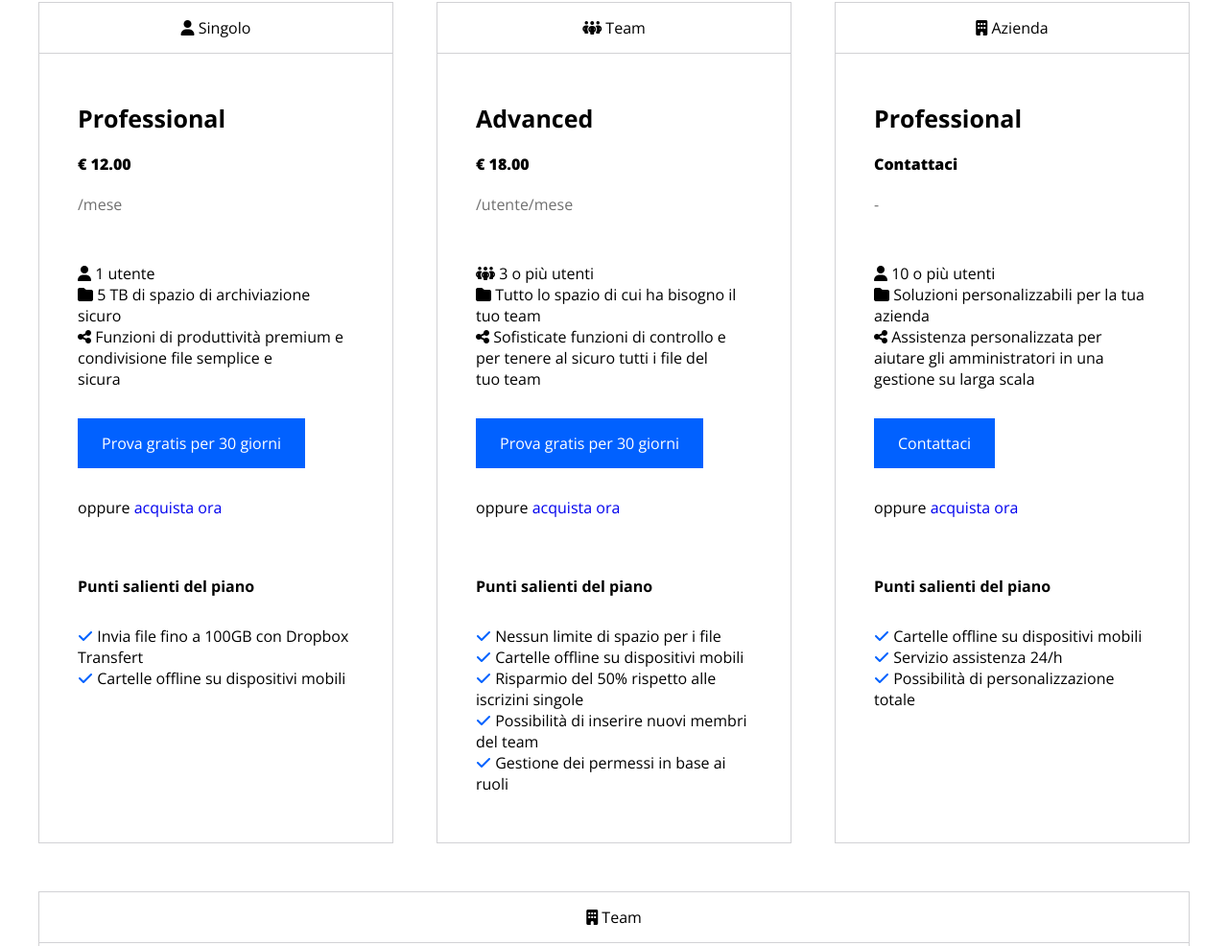
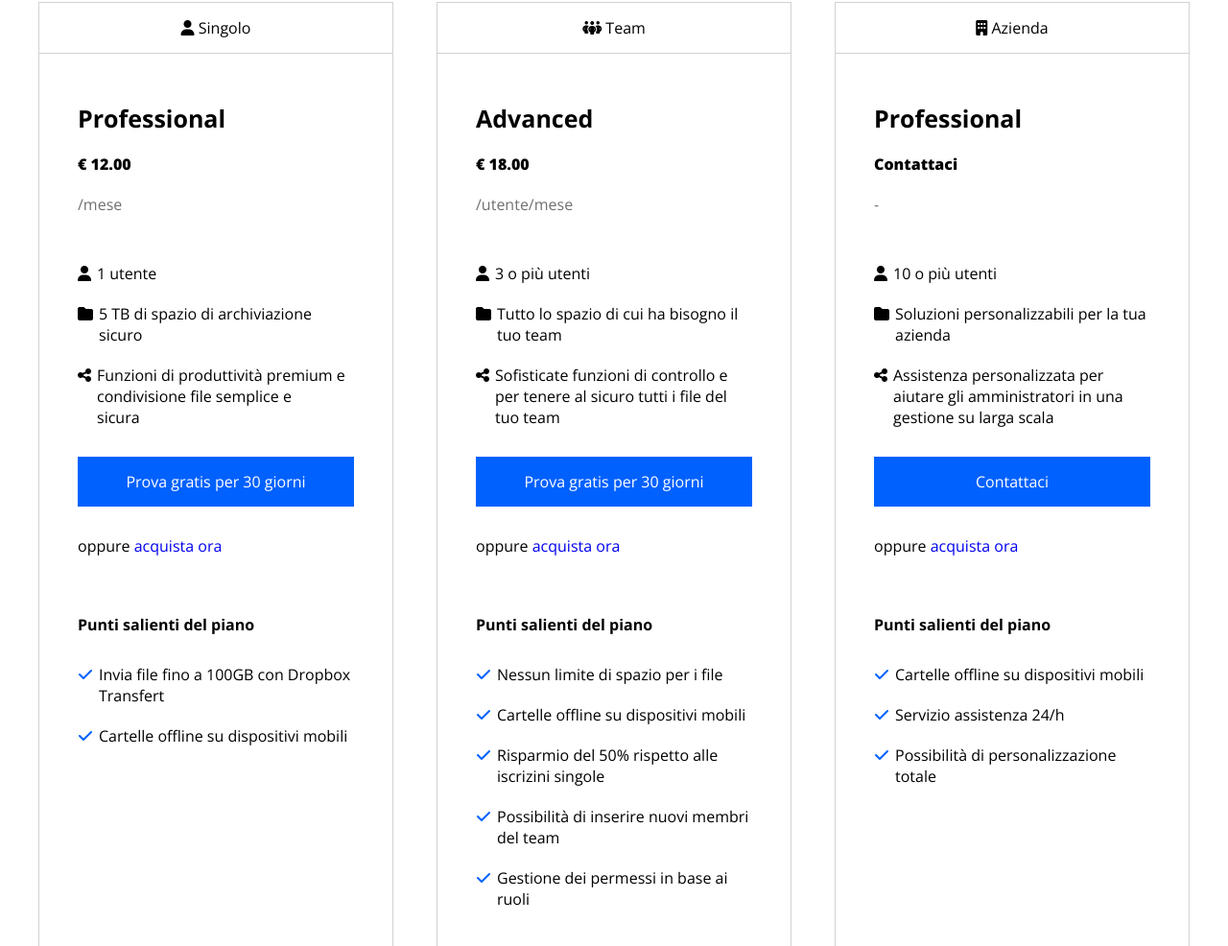
Before and after one commit to GuglielmoBini/htmlcss-dropbox, a plain HTML site: page index.html in a window 1280 px wide. Shown: the part 1185-2171 px from the top of the page at 96% size. Drawn offline with nearby package versions, Linux system fonts and the light colour scheme.

Commit message:
fixed piano business

```diff
--- a/css/style.css
+++ b/css/style.css
@@ -106,8 +106,8 @@
   flex-basis: 50%;
 }
 
-.col-45 {
-  flex-basis: 45%;
+.col-40 {
+  flex-basis: 40%;
 }
 
 .underline {
@@ -278,8 +278,22 @@
   margin-bottom: 50px;
 }
 
+ul.list-icon > li {
+  display: flex;
+  margin-bottom: 20px;
+}
+
+ul.list-icon > li :first-child {
+  margin-right: 3px;
+}
+
 .fa-check {
   color: #0161ff;
+}
+
+.p-50-40 > a {
+  display: block;
+  text-align: center;
 }
 
 .buynow {
@@ -334,11 +348,16 @@
 .square {
   justify-content: center;
   align-items: center;
+  border: 10px solid transparent;
+}
+
+.square:hover {
+  border-color: rgba(255, 255, 255, 0.5);
+  cursor: pointer;
 }
 
 .square img {
-  max-height: 50%;
-  width: 50%;
+  width: 60%;
   filter: invert(100);
 }
 
--- a/index.html
+++ b/index.html
@@ -53,10 +53,10 @@
     <!-- MAIN -->
     <main>
       <!-- JUMBOTRON -->
-      <div class="bg-lightblue">
-        <section class="container-l">
+      <section class="bg-lightblue">
+        <div class="container-l">
           <h1>
-            Tutto ciò che ti serve per il <br />
+            Tutto ciò che ti serve per il <br>
             lavoro, in un unico posto
           </h1>
           <div class="jumbotron flex">
@@ -75,8 +75,8 @@
               <img src="img/jumbo.png" alt="" />
             </div>
           </div>
-        </section>
-      </div>
+        </div>
+      </section>
       <!-- PIANO BUSINESS -->
 
       <section class="container-m flex-c">
@@ -94,17 +94,32 @@
               <h3>Professional</h3>
               <div class="price">&euro; 12.00</div>
               <div class="period">/mese</div>
-              <ul>
-                <li><i class="fa-solid fa-user"></i> 1 utente</li>
-                <li><i class="fa-solid fa-folder"></i> 5 TB di spazio di archiviazione <br> sicuro</li>
-                <li><i class="fa-solid fa-share-nodes"></i> Funzioni di produttività premium e condivisione file semplice e <br> sicura</li>
+              <ul class="list-icon">
+                <li>
+                  <span><i class="fa-solid fa-user"></i></span>
+                  <span>1 utente</span>
+                </li>
+                <li>
+                  <span><i class="fa-solid fa-folder"></i></span>
+                  <span>5 TB di spazio di archiviazione sicuro</span>
+                </li>
+                <li>
+                  <span><i class="fa-solid fa-share-nodes"></i></span>
+                  <span>Funzioni di produttività premium e condivisione file semplice e <br> sicura</span>
+                </li>
               </ul>
               <a class="btn btn-large" href="#">Prova gratis per 30 giorni</a>
               <div class="buynow">oppure <a href="#">acquista ora</a></div>
               <h4>Punti salienti del piano</h4>
-              <ul>
-                <li><i class="fa-solid fa-check"></i> Invia file fino a 100GB con Dropbox Transfert</li>
-                <li><i class="fa-solid fa-check"></i> Cartelle offline su dispositivi mobili</li>
+              <ul class="list-icon">
+                <li>
+                  <span><i class="fa-solid fa-check"></i></span>
+                  <span>Invia file fino a 100GB con Dropbox Transfert</span>
+                </li>
+                <li>
+                  <span><i class="fa-solid fa-check"></i></span>
+                  <span>Cartelle offline su dispositivi mobili</span>
+                </li>
               </ul>
             </div>
           </div>
@@ -114,20 +129,44 @@
               <h3>Advanced</h3>
               <div class="price">&euro; 18.00</div>
               <div class="period">/utente/mese</div>
-              <ul>
-                <li><i class="fa-solid fa-people-group"></i> 3 o più utenti</li>
-                <li><i class="fa-solid fa-folder"></i> Tutto lo spazio di cui ha bisogno il tuo team</li>
-                <li><i class="fa-solid fa-share-nodes"></i> Sofisticate funzioni di controllo e per tenere al sicuro tutti i file del <br> tuo team</li>
+              <ul class="list-icon">
+                <li>
+                  <span><i class="fa-solid fa-user"></i></span>
+                  <span>3 o più utenti</span>
+                </li>
+                <li>
+                  <span><i class="fa-solid fa-folder"></i></span>
+                  <span> Tutto lo spazio di cui ha bisogno il tuo team</span>
+                </li>
+                <li>
+                  <span><i class="fa-solid fa-share-nodes"></i></span>
+                  <span>Sofisticate funzioni di controllo e per tenere al sicuro tutti i file del tuo team</span>
+                </li>
               </ul>
               <a class="btn btn-large" href="#">Prova gratis per 30 giorni</a>
               <div class="buynow">oppure <a href="#">acquista ora</a></div>
               <h4>Punti salienti del piano</h4>
-              <ul>
-                <li><i class="fa-solid fa-check"></i> Nessun limite di spazio per i file</li>
-                <li><i class="fa-solid fa-check"></i> Cartelle offline su dispositivi mobili</li>
-                <li><i class="fa-solid fa-check"></i> Risparmio del 50% rispetto alle iscrizini singole</li>
-                <li><i class="fa-solid fa-check"></i> Possibilità di inserire nuovi membri del team</li>
-                <li><i class="fa-solid fa-check"></i> Gestione dei permessi in base ai ruoli</li>
+              <ul class="list-icon">
+                <li>
+                  <span><i class="fa-solid fa-check"></i></span>
+                  <span>Nessun limite di spazio per i file</span>
+                </li>
+                <li>
+                  <span><i class="fa-solid fa-check"></i></span>
+                  <span>Cartelle offline su dispositivi mobili</span>
+                </li>
+                <li>
+                  <span><i class="fa-solid fa-check"></i></span>
+                  <span>Risparmio del 50% rispetto alle iscrizini singole</span>
+                </li>
+                <li>
+                  <span><i class="fa-solid fa-check"></i></span>
+                  <span>Possibilità di inserire nuovi membri del team</span>
+                </li>
+                <li>
+                  <span><i class="fa-solid fa-check"></i></span>
+                  <span>Gestione dei permessi in base ai ruoli</span>
+                </li>
               </ul>
             </div>
 
@@ -138,21 +177,37 @@
               <h3>Professional</h3>
               <div class="price">Contattaci</div>
               <div class="period">-</div>
-              <ul>
-                <li><i class="fa-solid fa-user"></i> 10 o più utenti</li>
-                <li><i class="fa-solid fa-folder"></i> Soluzioni personalizzabili per la tua azienda</li>
-                <li><i class="fa-solid fa-share-nodes"></i>
-                  Assistenza personalizzata per aiutare gli amministratori in una
-                  gestione su larga scala
+              <ul class="list-icon">
+                <li>
+                  <span><i class="fa-solid fa-user"></i></span>
+                  <span>10 o più utenti</span>
+                </li>
+                <li>
+                  <span><i class="fa-solid fa-folder"></i></span>
+                  <span>Soluzioni personalizzabili per la tua azienda</span>
+                </li>
+                <li>
+                  <span><i class="fa-solid fa-share-nodes"></i></span>
+                  <span>Assistenza personalizzata per aiutare gli amministratori in una
+                    gestione su larga scala</span>
                 </li>
               </ul>
               <a class="btn btn-large" href="#">Contattaci</a>
               <div class="buynow">oppure <a href="#">acquista ora</a></div>
               <h4>Punti salienti del piano</h4>
-              <ul>
-                <li><i class="fa-solid fa-check"></i> Cartelle offline su dispositivi mobili</li>
-                <li><i class="fa-solid fa-check"></i> Servizio assistenza 24/h</li>
-                <li><i class="fa-solid fa-check"></i> Possibilità di personalizzazione totale</li>
+              <ul class="list-icon">
+                <li>
+                  <span><i class="fa-solid fa-check"></i></span>
+                  <span>Cartelle offline su dispositivi mobili</span>
+                </li>
+                <li>
+                  <span><i class="fa-solid fa-check"></i></span>
+                  <span>Servizio assistenza 24/h</span>
+                </li>
+                <li>
+                  <span><i class="fa-solid fa-check"></i></span>
+                  <span>Possibilità di personalizzazione totale</span>
+                </li>
               </ul>
             </div>
           </div>
@@ -179,8 +234,8 @@
           <div class="col-50">
             <img src="img/partner.png" alt="partner">
           </div>
-          <div class="col-45 p-50-40">
-            <h3>Entra in contatto con un <br> partner Dropbox</h3>
+          <div class="col-40 p-50-40">
+            <h3>Entra in contatto con un partner Dropbox</h3>
             <p>Trova un partner Dropbox e HeloSign di fiducia. Ottieni le soluzioni e i servizi necessari per raggiungere i tuoi obiettivi aziendali, tra cui implementazione, integrazione, gestione e supporto continui.</p>
             <a class="btn-black" href="#">Trova un partner</a>
           </div>
@@ -230,7 +285,7 @@
       <section>
         <div class="container-m">
           <h2>
-            Più di 500.000 team utilizzano <br />
+            Più di 500.000 team utilizzano <br>
             Dropbox Business
           </h2>
           <a class="underline" href="#">Scopri di più sui nostri clienti</a>
@@ -274,15 +329,13 @@
         </div>
       </section>
       <!-- PROVA -->
-      <section>
-        <div class="bg-lightblue">
+      <section class="bg-lightblue">
           <div class="container-mb">
             <div class="trial">
                 <h2 class="trial-title">Porta Dropbox Business <br> nella tua azienda.</h2>
                 <a class="btn-trial" href="#">Inizia la tua prova gratuita</a>
             </div>
           </div>
-        </div>
       </section>
       <!-- DOMANDE -->
 
```
